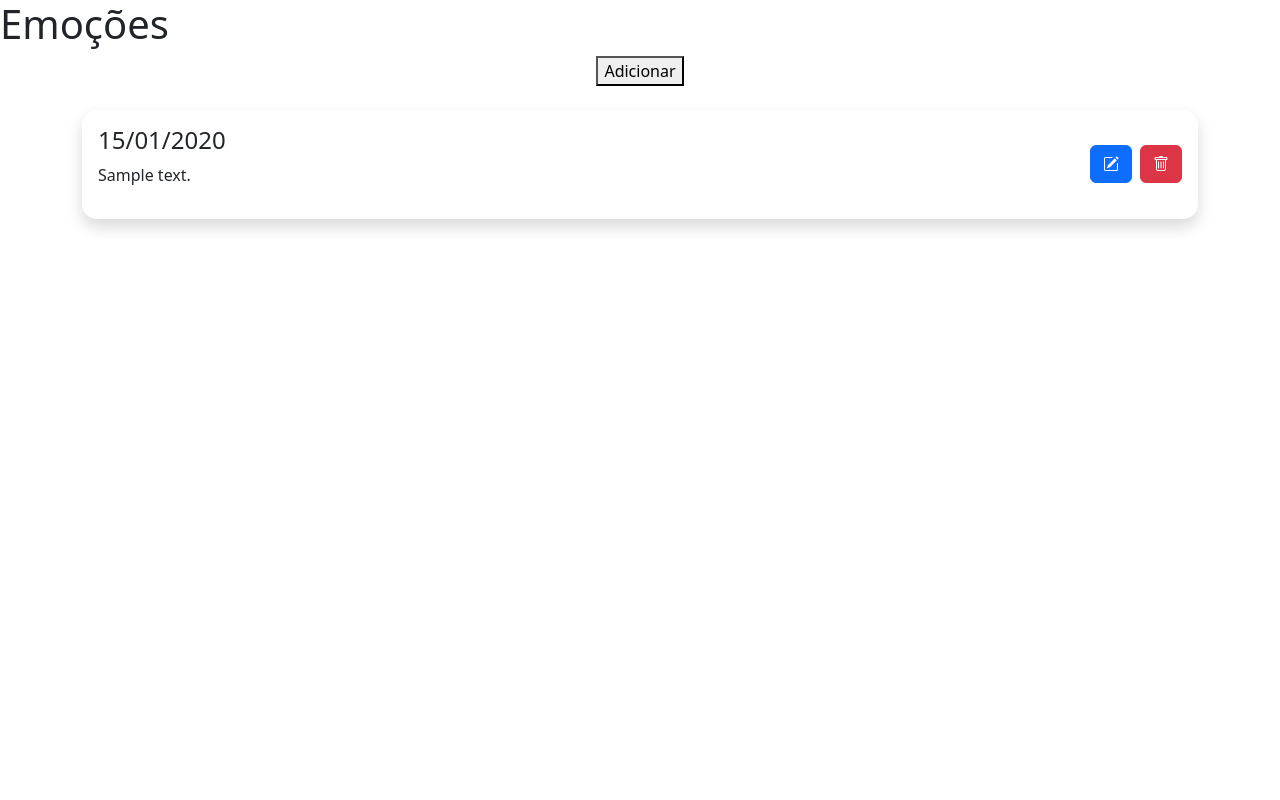
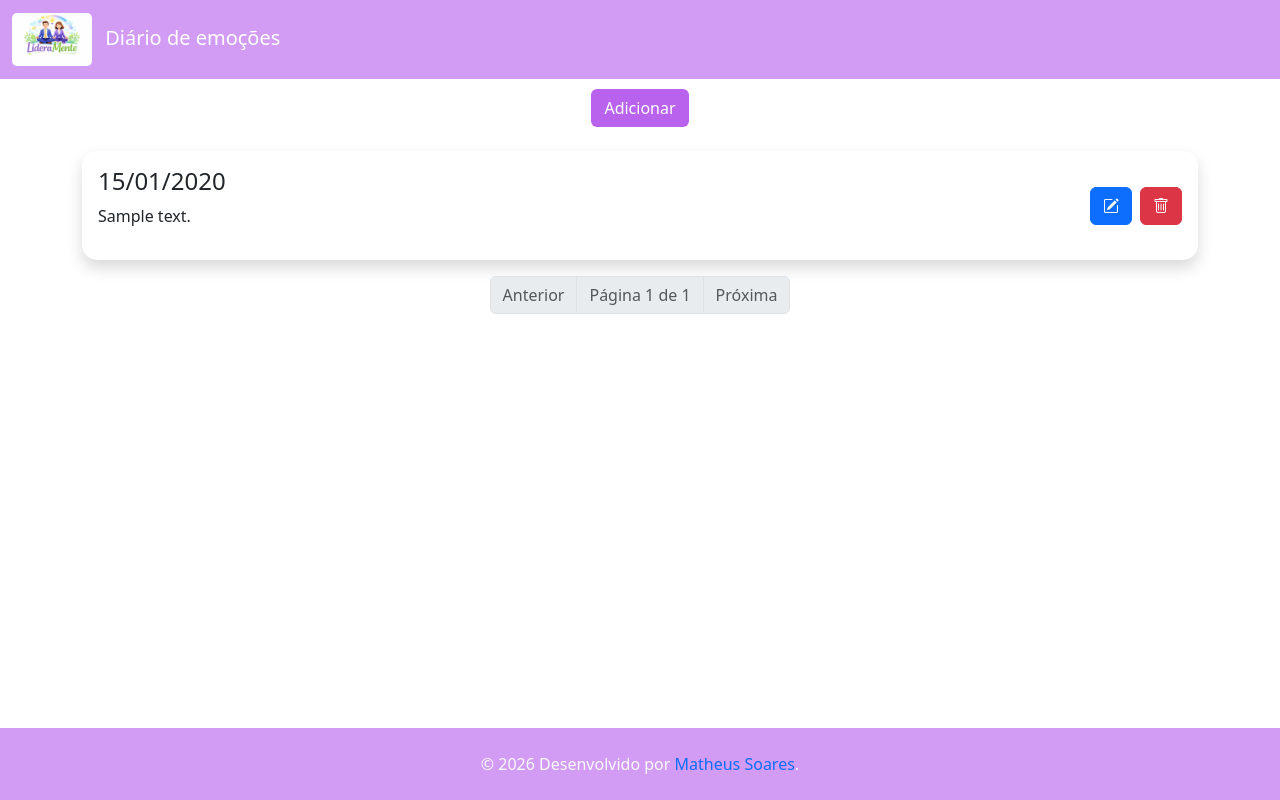
Before and after one commit to mathssn/lidera-mente, a Flask app: page /emocoes in a window 1280 px wide. Run offline with Flask 3, Linux system fonts and the light colour scheme; the visitor is signed in with stand-in values (Sample User, id 1); tables that the repository leaves empty hold one stand-in row (values such as "Sample post"); parts of the project's set-up code (start-up, migrations or seed data) failed here and were passed over.

Commit message:
Salvamento

```diff
--- a/app.py
+++ b/app.py
@@ -3,20 +3,18 @@ from flask import Flask, render_template, session
 from database.db import db, get_session
 from database.models import Base
 from database.insert import *
-from utils.utils import login_required
+from modules.utils import login_required
 
-from usuario.usuarios import usuarios_bp
-from agenda.agenda import agenda_bp
-from emocoes.emocoes import emocao_bp
+from modules.usuario.usuarios import usuarios_bp
+from modules.agenda.agenda import agenda_bp
+from modules.emocoes.emocoes import emocao_bp
+from modules.feedbacks.feedbacks import feedbacks_bp
 
 app = Flask(__name__)
 app.secret_key = '1234'
 
 @app.route('/')
 def index():
-    print(session.get('user_id'))
-    print(session.get('nome'))
-    print(session.get('sobrenome'))
     return render_template('index.html')
 
 
@@ -37,4 +35,5 @@ if __name__ == '__main__':
     app.register_blueprint(usuarios_bp)
     app.register_blueprint(agenda_bp)
     app.register_blueprint(emocao_bp)
+    app.register_blueprint(feedbacks_bp)
     app.run(debug=True)
--- a/agenda/agenda.py
+++ b/modules/agenda/agenda.py
@@ -2,11 +2,11 @@ from flask import Blueprint, session, redirect, flash, render_template, url_for,
 from datetime import datetime
 import calendar
 
-from utils.utils import login_required
+from modules.utils import login_required
 from database.db import get_session
 from database.models import Evento
 
-from agenda.forms import EventoForm
+from modules.agenda.forms import EventoForm
 
 agenda_bp = Blueprint('agenda', __name__, template_folder='templates')
 
@@ -16,21 +16,9 @@ meses = ['Janeiro', 'Fevereiro', 'Março', 'Abril', 'Maio', 'Junho', 'Julho', 'A
 @login_required
 def agenda():
     form_evento = EventoForm()
-    user_id = session.get('user_id')
 
     ano_atual = datetime.now().year
     mes_atual = datetime.now().month
-
-    try:
-        with get_session() as db:
-            eventos = db.query(Evento).filter_by(usuario_id=user_id).limit(10).all()
-            eventos = [
-                {'id': e.id, 'titulo': e.titulo, 'descricao': e.descricao, 'data_hora': e.data_hora.isoformat(), 'completado': e.completado, 'usuario_id': e.usuario_id} for e in eventos
-            ]
-    except Exception as e:
-        print(e)
-        flash('Erro inesperado!', 'danger')
-        return redirect('/')
 
     return render_template('agenda.html', form_evento=form_evento, data=[ano_atual, mes_atual])
 
--- a/emocoes/emocoes.py
+++ b/modules/emocoes/emocoes.py
@@ -1,9 +1,9 @@
-from flask import Blueprint, session, redirect, flash, render_template, url_for, jsonify
+from flask import Blueprint, session, redirect, flash, render_template, url_for, request
 
-from utils.utils import login_required
+from modules.utils import login_required
 from database.db import get_session
 from database.models import Emocao
-from emocoes.forms import EmocaoForm
+from modules.emocoes.forms import EmocaoForm
 
 
 emocao_bp = Blueprint('emocao', __name__, template_folder='templates')
@@ -15,15 +15,41 @@ emocoes_dict = {'feliz': '😃 Feliz', 'triste': '😕 Triste', 'entediado': '
 def emocoes():
     form = EmocaoForm()
     form_ed = EmocaoForm() # Form de edição
+
+    page = session.pop('page', None)
+    if not page:
+        page = 1
+    per_page = 20
+    offset = (page - 1) * per_page
+
     try:
         with get_session() as db:
-            emocoes_lista = db.query(Emocao).filter_by(usuario_id=session.get('user_id')).order_by(Emocao.data.desc()).all()
+            emocoes_lista = db.query(Emocao).filter_by(usuario_id=session.get('user_id')).order_by(Emocao.data.desc())
+            total = emocoes_lista.count()
+            total_pages = (total + per_page - 1) // per_page
+
+            emocoes_lista = emocoes_lista.offset(offset).limit(per_page).all()
     except Exception as e:
         print(e)
         flash('Não foi possiveil carregar a pagina!', 'danger')
         return redirect(url_for('dashboard'))
 
-    return render_template('emocoes.html', emocoes=emocoes_lista, form=form, emocoes_dict=emocoes_dict, form_ed=form_ed)
+    return render_template('emocoes.html', emocoes=emocoes_lista, form=form, emocoes_dict=emocoes_dict, form_ed=form_ed, total_pages=total_pages, page=page)
+
+
+@emocao_bp.route('/paginacao', methods=['POST'])
+@login_required
+def paginacao():
+    try:
+        page = int(request.form.get('page'))
+        if page < 1:
+            page = 1
+        session['page'] = page
+    except Exception as e:
+        print(e)
+        flash('Não foi possivel processar a requisição', 'danger')
+
+    return redirect(url_for('emocao.emocoes'))
 
 
 @emocao_bp.route('/cadastrar/emocao', methods=['POST'])
--- a/usuario/usuarios.py
+++ b/modules/usuario/usuarios.py
@@ -3,7 +3,7 @@ from werkzeug.security import generate_password_hash, check_password_hash
 
 from database.models import Usuario
 from database.db import get_session
-from usuario.forms import CadastroForm, LoginForm
+from modules.usuario.forms import CadastroForm, LoginForm
 
 usuarios_bp = Blueprint('usuarios', __name__, template_folder='templates')
 
--- a/templates/base.html
+++ b/templates/base.html
@@ -8,8 +8,15 @@
     <link rel="stylesheet" href="{{ url_for('static', filename='style.css') }}">
     <link rel="stylesheet" href="https://cdn.jsdelivr.net/npm/bootstrap-icons@1.11.3/font/bootstrap-icons.min.css">
 </head>
-<body>
-
+<body class="d-flex flex-column min-vh-100">
+    <nav class="navbar navbar-expand-lg" style="background-color: #D29BF4;">
+        <div class="container-fluid">
+            <a class="navbar-brand" href="/dashboard">
+                <img src="{{ url_for('static', filename='images/logo.jpeg') }}" alt="logo" style="width: 80px; border-radius: 5px;">
+                <span class="ms-2" style="color: white;">{% block titulo_nav %}{% endblock %}</span>
+            </a>
+        </div>
+    </nav>
     {% with messages = get_flashed_messages(with_categories=True) %}
         {% if messages %}
             <ul id="messages" class="list-unstyled">
@@ -31,8 +38,22 @@
             </script>
         {% endif %}
     {% endwith %}
+
+<main class="flex-fill">
     {% block content %}
     {% endblock %}
+</main>
+
+
+<footer class="text-light py-4 mt-auto" style="background-color: #D29BF4;">
+  <div class="container">
+    <div class="row">
+      <div class="col text-center">
+        <p class="mb-0">&copy; 2026 Desenvolvido por <a href="#" style="text-decoration: none;">Matheus Soares</a>.</p>
+      </div>
+    </div>
+  </div>
+</footer>
     <script src="https://cdn.jsdelivr.net/npm/bootstrap@5.3.7/dist/js/bootstrap.bundle.min.js" integrity="sha384-ndDqU0Gzau9qJ1lfW4pNLlhNTkCfHzAVBReH9diLvGRem5+R9g2FzA8ZGN954O5Q" crossorigin="anonymous"></script>
 </body>
 </html>
--- a/templates/emocoes.html
+++ b/templates/emocoes.html
@@ -1,12 +1,14 @@
 {% extends "base.html" %}
+
+{% block titulo_nav %}
+Diário de emoções
+{% endblock %}
 
 {% block content %}
 
-<h1>Emoções</h1>
+<div style="display: flex; flex-direction: column; align-items: center; padding-top: 10px;">
 
-<div style="display: flex; flex-direction: column; align-items: center;">
-
-<button type="button" data-bs-toggle="modal" data-bs-target="#cadastrarEmocaoModal">
+<button class="btn" style="background-color: #B862ED; color: white;" type="button" data-bs-toggle="modal" data-bs-target="#cadastrarEmocaoModal">
     Adicionar
 </button>
 
@@ -41,6 +43,47 @@
         </div>
     </div>
     {% endfor %}
+{% endif %}
+
+
+{% if emocoes | length > 0 %}
+<nav aria-label="Navegação de páginas">
+  <ul class="pagination justify-content-center">
+
+    {% if page > 1 %}
+      <li class="page-item">
+        <form action="{{ url_for('emocao.paginacao') }}" method="POST">
+          <input type="hidden" name="page" value="{{ page - 1 }}">
+          <button class="page-link" type="submit">Anterior</button>
+        </form>
+      </li>
+    {% else %}
+      <li class="page-item disabled">
+        <span class="page-link">Anterior</span>
+      </li>
+    {% endif %}
+
+    <li class="page-item disabled">
+      <span class="page-link">
+        Página {{ page }} de {{ total_pages }}
+      </span>
+    </li>
+
+    {% if page < total_pages %}
+      <li class="page-item">
+        <form action="{{ url_for('emocao.paginacao') }}" method="POST">
+          <input type="hidden" name="page" value="{{ page + 1 }}">
+          <button class="page-link" type="submit">Próxima</button>
+        </form>
+      </li>
+    {% else %}
+      <li class="page-item disabled">
+        <span class="page-link">Próxima</span>
+      </li>
+    {% endif %}
+
+  </ul>
+</nav>
 {% endif %}
 </div>
 
```
Also changed, not shown: database/models.py (+23 -8 lines), modules/feedbacks/feedbacks.py (added, +34 -0 lines), templates/agenda.html (+10 -10 lines), templates/dashboard.html (+6 -1 lines), templates/feedbacks.html (added, +42 -0 lines), modules/agenda/forms.py (renamed from agenda/forms.py), modules/emocoes/forms.py (renamed from emocoes/forms.py), modules/usuario/forms.py (renamed from usuario/forms.py), modules/utils.py (renamed from utils/utils.py), static/images/logo.jpeg (added).
